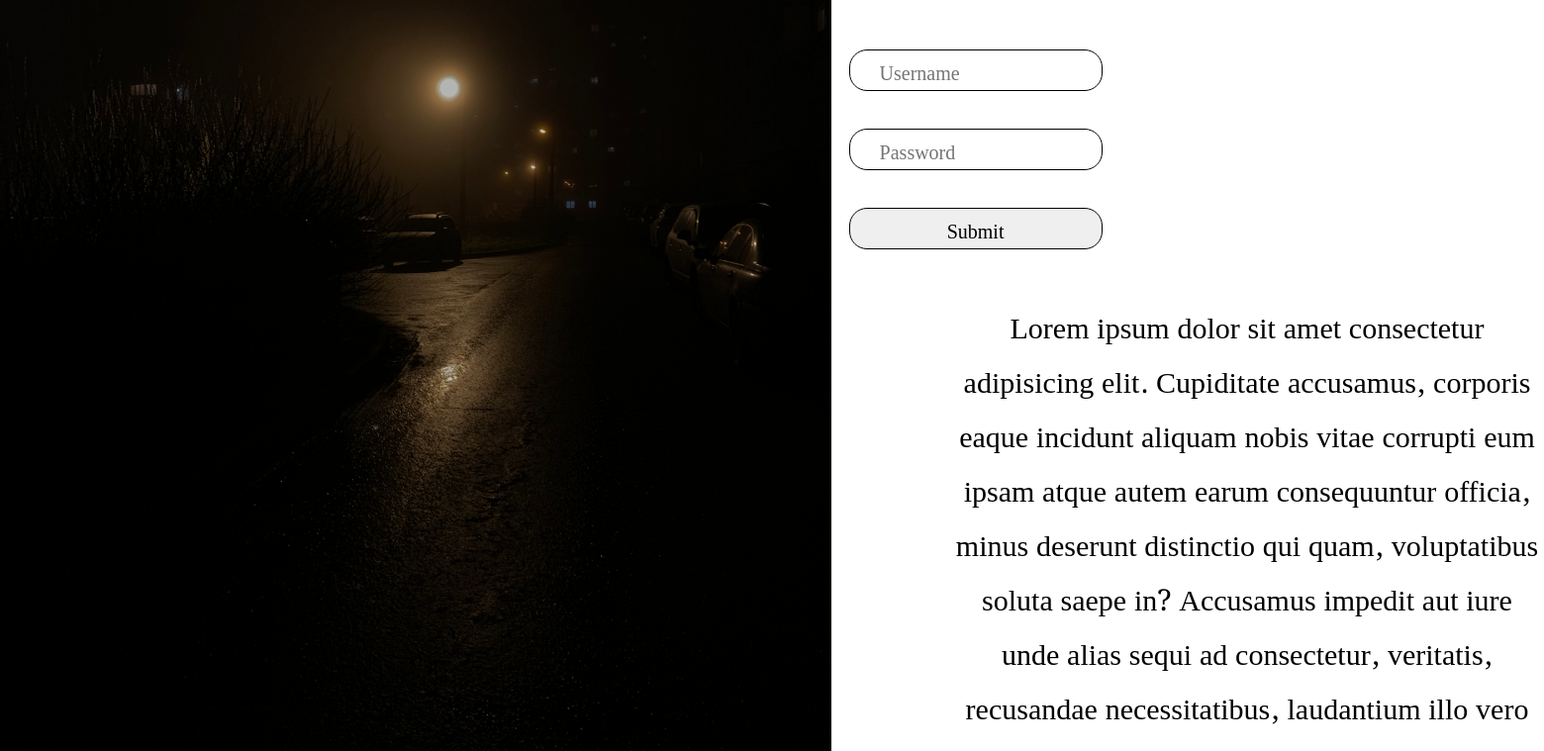
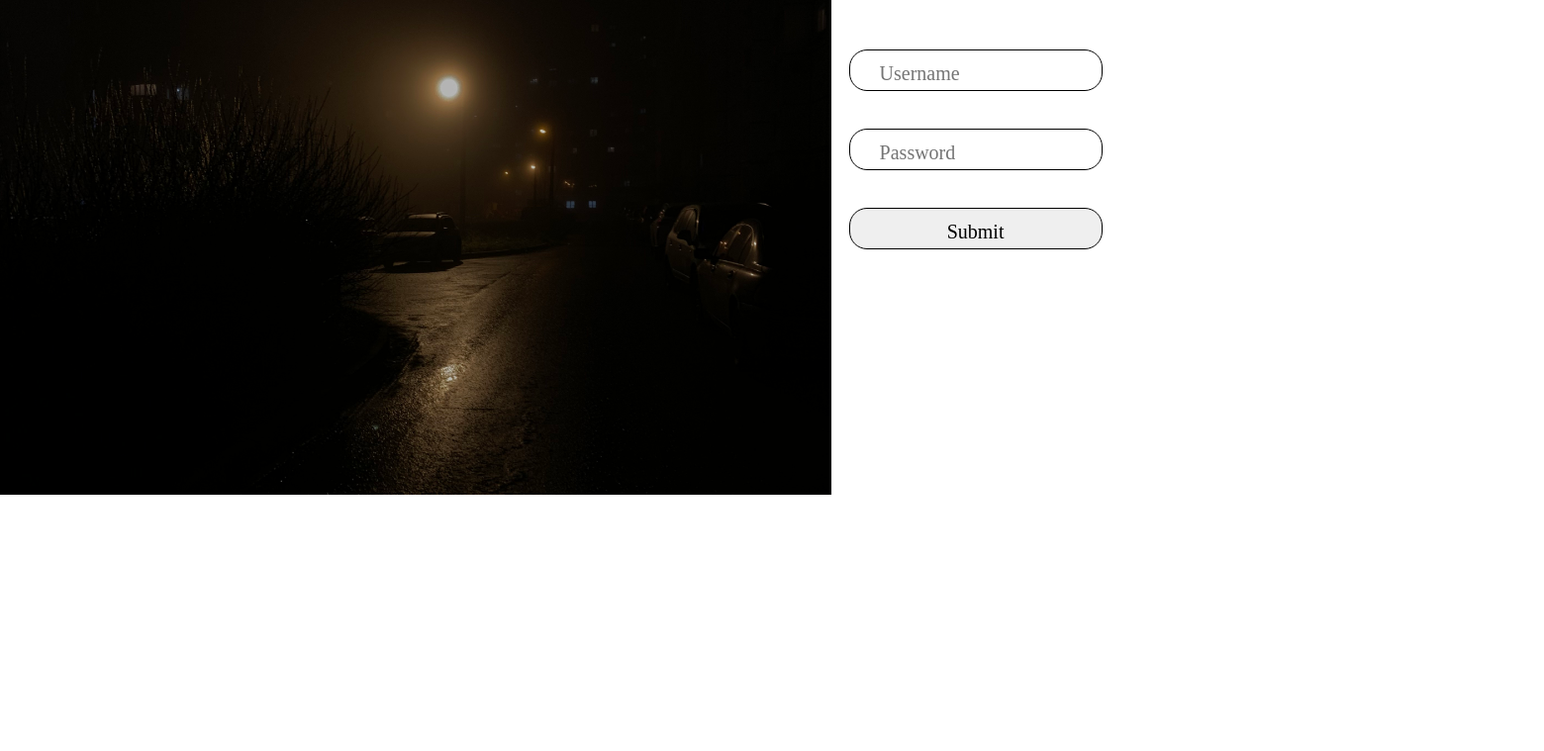
Before and after one commit to Arsik3204/darknesss, a plain HTML site: page index.html in a window 1280 px wide. Shown: the part 300-1059 px from the top of the page at 99% size, 1560 px wide, since content can reach past the window. After the commit the page ends 800 px from the top, so only its background shows below. Drawn offline with nearby package versions, Linux system fonts and the light colour scheme.

Commit message:
two reset

```diff
--- a/CSS/style.css
+++ b/CSS/style.css
@@ -82,18 +82,3 @@
   transform: scale(1.1);
   border: 1px solid black;
  }
-
- .paragraph {
-  position: absolute;
-  top: 600px;
-  left: 960px;
-
-  width: 600px;
-  height: 100px;
-  text-align: center;
-
-  font-size: 30px;
-  font-family: 'Noto Serif Khojki', serif;
-
-  transition: 2s all ease;
- }
```
